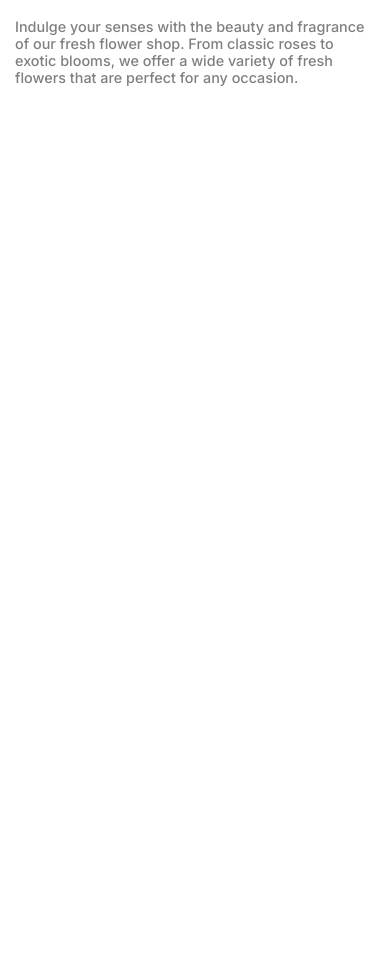
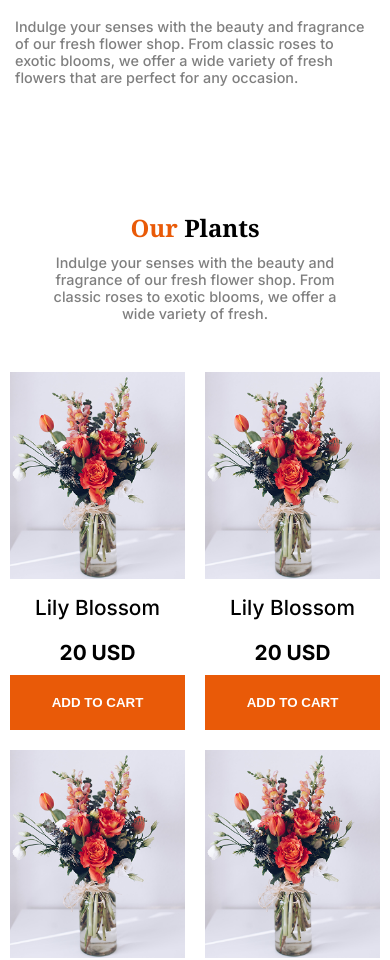
Before and after one commit to IsmailHosen01/Assignment-02, a plain HTML site: page index.html in a window 390 px wide. Shown: the part 555-1515 px from the top of the page. Before the commit the page ends 844 px from the top, so only its background shows below. Drawn offline with Linux system fonts and the light colour scheme.

Commit message:
responsive our plant section done

```diff
--- a/index.html
+++ b/index.html
@@ -48,7 +48,62 @@
     </header>
 
     <main>
-
+        <section class="our-plants container">
+            <div class="our-plants-header">
+                <h3 class="our-plants-title noto-serif-font "><span class="our">Our</span> Plants</h3>
+                <p class="our-plants-description">Indulge your senses with the beauty and fragrance of our fresh flower shop. From classic roses to exotic blooms, we offer a wide variety of fresh.</p>
+            </div>
+            <div class="card-container">
+                <div class="card">
+                    <img src="./assets/sample-flower-image.png" alt="sample flower">
+                    <h5 class="flower-title">Lily Blossom</h5>
+                    <p class="flower-price">20 USD</p>
+                    <button class="bttn">ADD TO CART</button>
+                </div>
+                <div class="card">
+                    <img src="./assets/sample-flower-image.png" alt="sample flower">
+                    <h5 class="flower-title">Lily Blossom</h5>
+                    <p class="flower-price">20 USD</p>
+                    <button class="bttn">ADD TO CART</button>
+                </div>
+                <div class="card">
+                    <img src="./assets/sample-flower-image.png" alt="sample flower">
+                    <h5 class="flower-title">Lily Blossom</h5>
+                    <p class="flower-price">20 USD</p>
+                    <button class="bttn">ADD TO CART</button>
+                </div>
+                <div class="card">
+                    <img src="./assets/sample-flower-image.png" alt="sample flower">
+                    <h5 class="flower-title">Lily Blossom</h5>
+                    <p class="flower-price">20 USD</p>
+                    <button class="bttn">ADD TO CART</button>
+                </div>
+                <div class="card">
+                    <img src="./assets/sample-flower-image.png" alt="sample flower">
+                    <h5 class="flower-title">Lily Blossom</h5>
+                    <p class="flower-price">20 USD</p>
+                    <button class="bttn">ADD TO CART</button>
+                </div>
+                <div class="card">
+                    <img src="./assets/sample-flower-image.png" alt="sample flower">
+                    <h5 class="flower-title">Lily Blossom</h5>
+                    <p class="flower-price">20 USD</p>
+                    <button class="bttn">ADD TO CART</button>
+                </div>
+                <div class="card">
+                    <img src="./assets/sample-flower-image.png" alt="sample flower">
+                    <h5 class="flower-title">Lily Blossom</h5>
+                    <p class="flower-price">20 USD</p>
+                    <button class="bttn">ADD TO CART</button>
+                </div>
+                <div class="card">
+                    <img src="./assets/sample-flower-image.png" alt="sample flower">
+                    <h5 class="flower-title">Lily Blossom</h5>
+                    <p class="flower-price">20 USD</p>
+                    <button class="bttn">ADD TO CART</button>
+                </div>
+            </div>
+        </section>
     </main>
 
     <footer>
--- a/style.css
+++ b/style.css
@@ -78,6 +78,63 @@
     font-weight: 500;
 }
 
+/* Our plants section style */
+.our-plants{
+    margin-top: 120px;
+}
+
+.our-plants-header{
+    text-align: center;
+}
+
+.our-plants-title{
+    font-size: 3.125rem;
+    font-weight: bold;
+}
+
+.our{
+    color: #E95A08;
+}
+
+.our-plants-description{
+    font-size: 1.3rem;
+    font-weight: 500;
+    padding: 10px 125px;
+    color: rgba(0, 0, 0, 0.5);
+}
+
+.card-container{
+    margin-top: 30px;
+    display: grid;
+    grid-template-columns: repeat(4, 1fr);
+}
+
+.card{
+    text-align: center;
+    padding: 10px;
+}
+
+.flower-title{
+    font-size: 1.3rem;
+    font-weight: 500;
+    padding: 10px;
+}
+
+.flower-price{
+    font-size: 1.3rem;
+    font-weight: bold;
+    padding: 10px;
+}
+
+.bttn{
+    font-weight: 600;
+    background-color: #E95A08;
+    padding: 20px 80px;
+    border: none;
+    width: 100%;
+    color: white;
+}
+
 
 /* Responsive part */
 @media screen and (max-width: 576px) {
@@ -105,4 +162,27 @@
         font-size: 0.9rem;
         padding: 5px 15px;
     }
+
+    /* Our plants section */
+    .our-plants-title{
+        font-size: 1.5rem;
+    }
+
+    .our-plants-description{
+        font-size: 0.9rem;
+        padding: 10px 50px;
+    }
+
+    .card-container{
+        grid-template-columns: repeat(2, 1fr);
+    }
+
+    .card img{
+        width: 100%;
+    }
+
+    .bttn{
+        padding: 20px 30px;
+    }
+
 }
```
